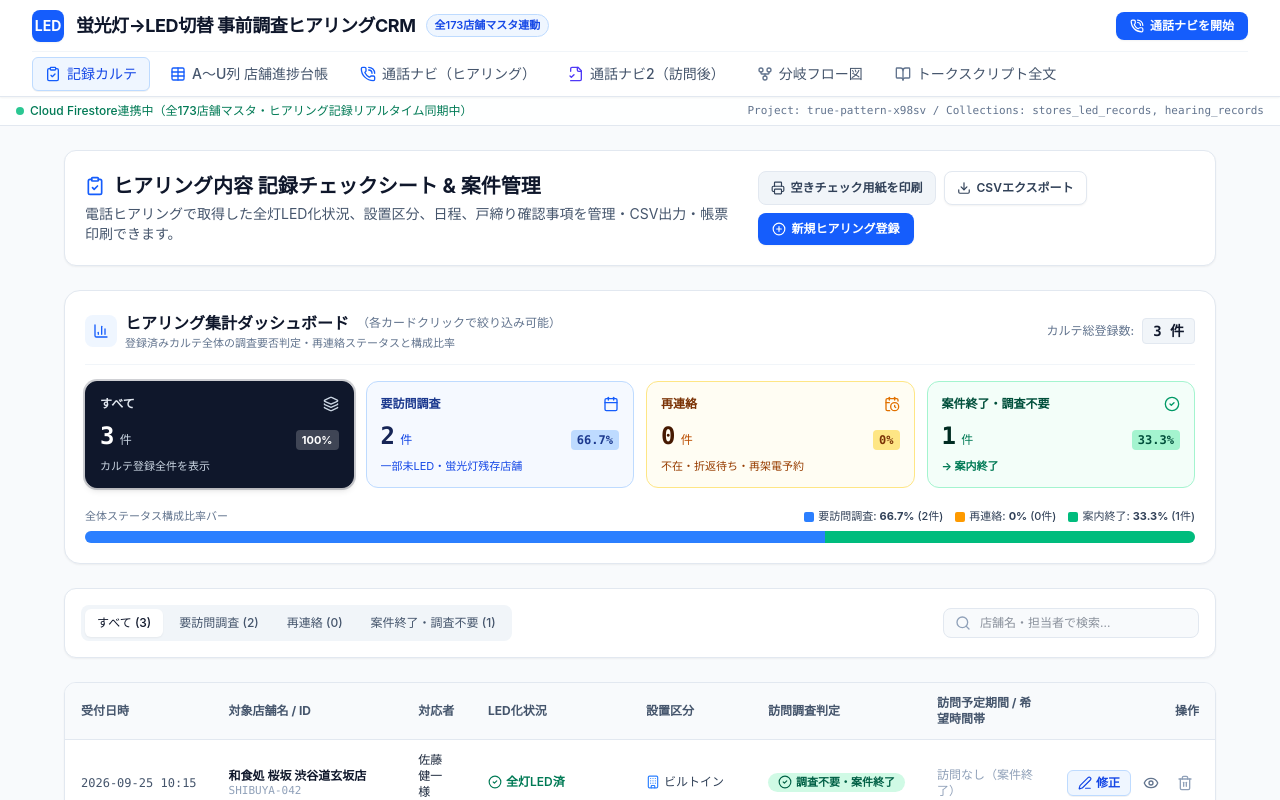
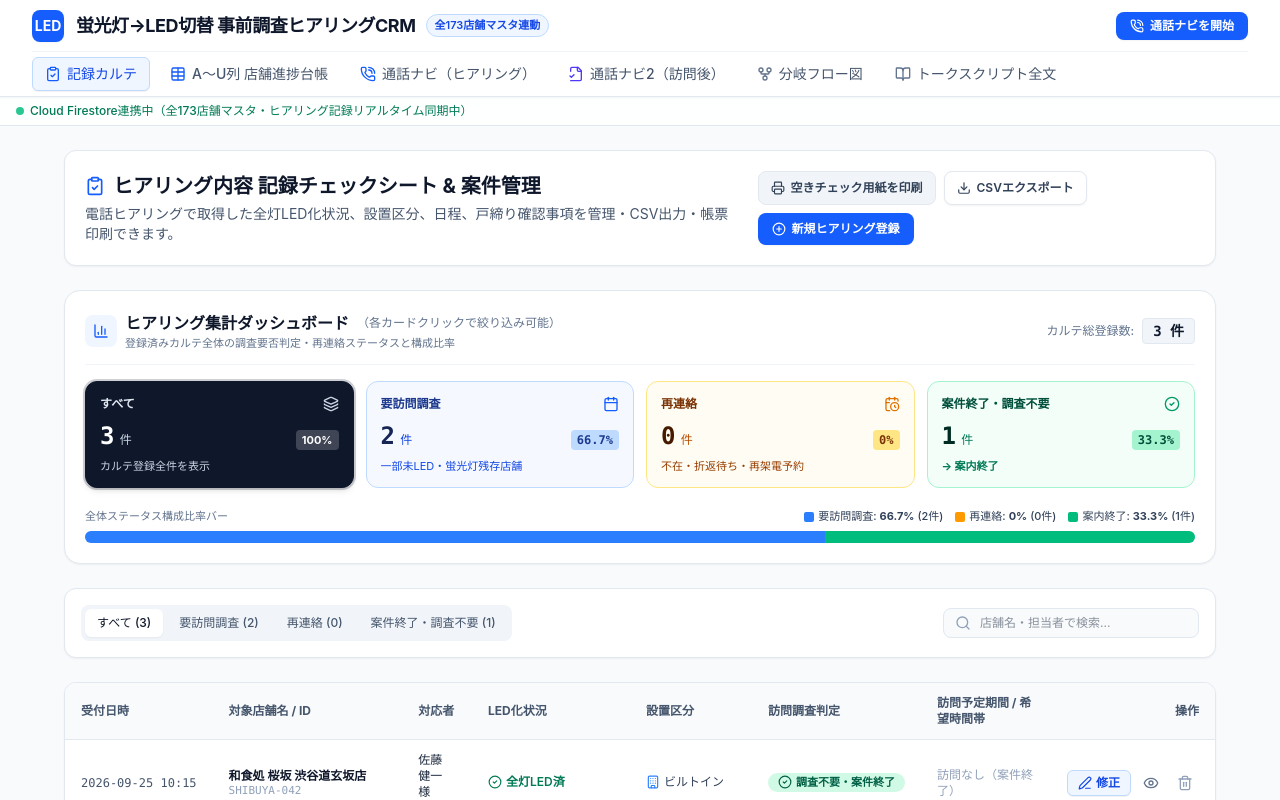
Before and after one commit to 888sunrise/changeLED, a React (Vite) app: page / in a window 1280 px wide. Shown: the top 800 px of the page. Built offline with nearby package versions, Linux system fonts and the light colour scheme; no server answers; the database is empty.

Commit message:
refactor: remove internal project metadata from UI
Clean up the header component by removing the unnecessary project and collection reference display.

```diff
--- a/src/App.tsx
+++ b/src/App.tsx
@@ -446,9 +446,6 @@ export default function App() {
               </span>
             )}
           </div>
-          <div className="text-[11px] text-slate-500 font-mono hidden md:inline shrink-0 whitespace-nowrap">
-            Project: true-pattern-x98sv / Collections: stores_led_records, hearing_records
-          </div>
         </div>
       </div>
 
```
